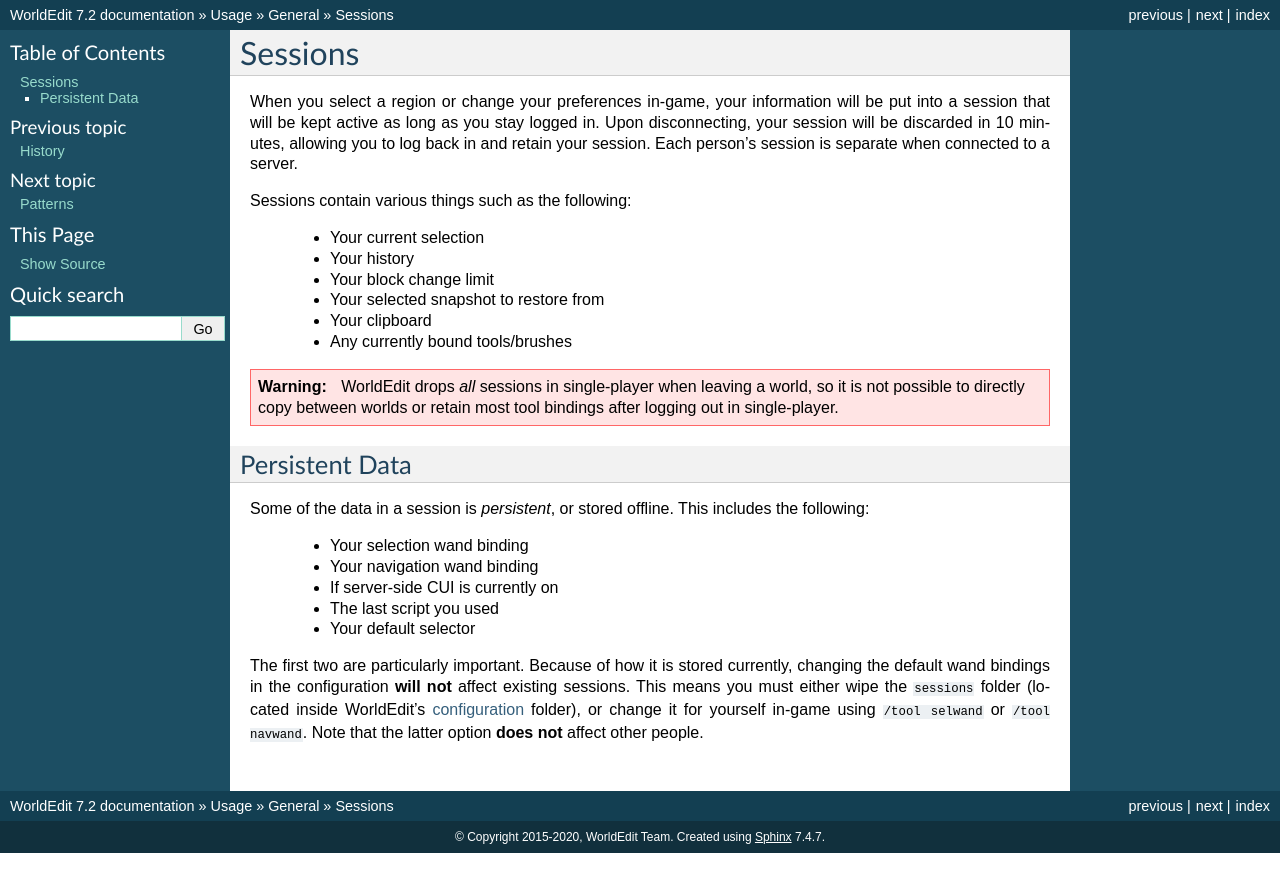
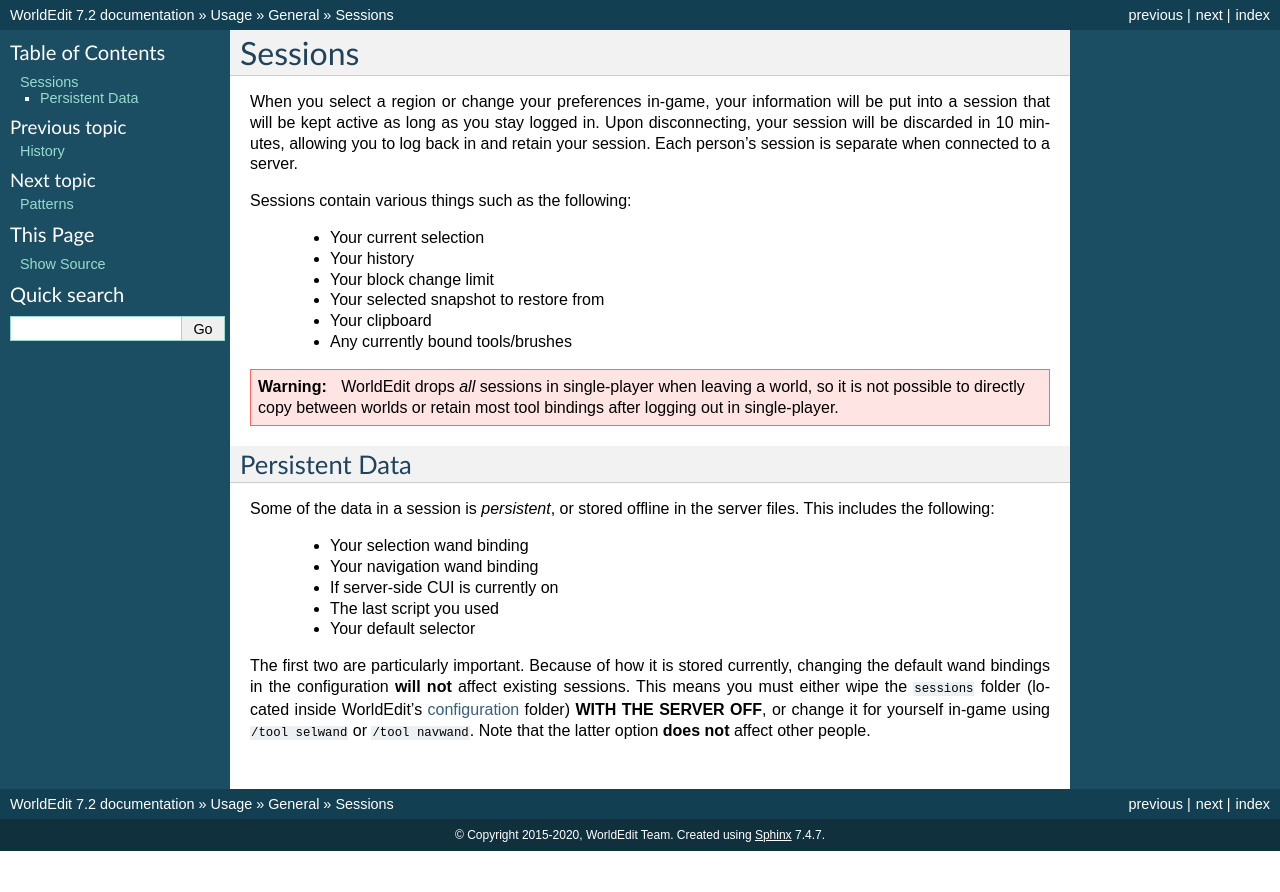
Before and after one commit to EngineHub/WorldEditDocs, a Sphinx documentation site: the page built from source/usage/general/sessions.rst, in a window 1280 px wide. Shown: the top 892 px of the page. Built offline with Sphinx 7.4.7, drawn with Linux system fonts in a browser that asks for light colours.

Commit message:
Be even more explicit with the persistent section

```diff
--- a/source/usage/general/sessions.rst
+++ b/source/usage/general/sessions.rst
@@ -19,7 +19,7 @@
 
 Persistent Data
 ~~~~~~~~~~~~~~~
-Some of the data in a session is `persistent`, or stored offline. This includes the following:
+Some of the data in a session is `persistent`, or stored offline in the server files. This includes the following:
 
     * Your selection wand binding
     * Your navigation wand binding
@@ -29,5 +29,6 @@
 
 The first two are particularly important. Because of how it is stored currently, changing the default wand bindings
 in the configuration **will not** affect existing sessions. This means you must either wipe the ``sessions`` folder
-(located inside WorldEdit's :doc:`configuration <../../config>` folder), or change it for yourself in-game using ``/tool selwand`` or
-``/tool navwand``. Note that the latter option **does not** affect other people.
+(located inside WorldEdit's :doc:`configuration <../../config>` folder) **WITH THE SERVER OFF**, or change it for
+yourself in-game using ``/tool selwand`` or ``/tool navwand``. Note that the latter option **does not** affect other
+people.
```
